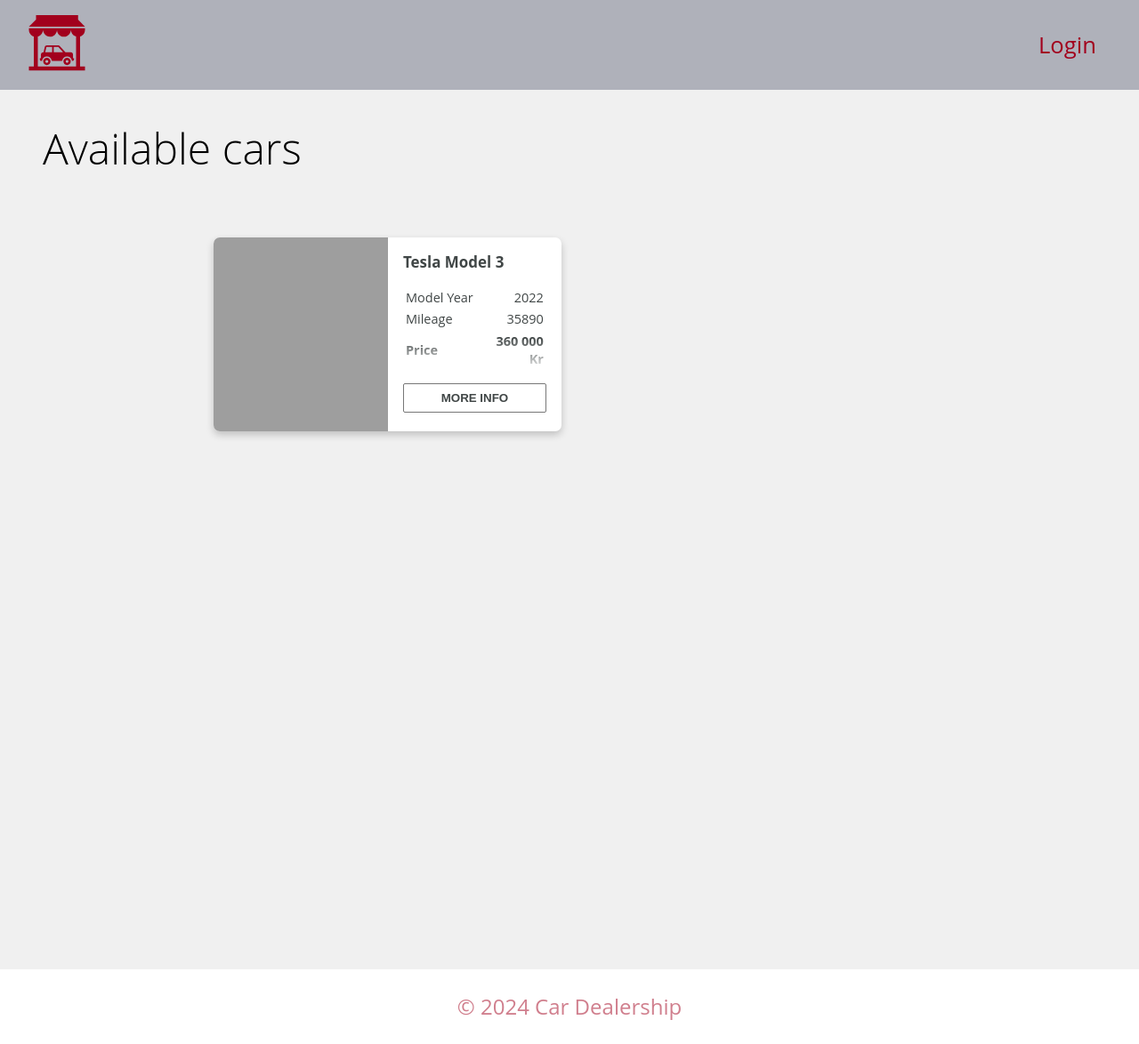
After one commit to Cyber-pgp/virtual-car-dealership, a Django app: template templates/cars.html in a window 1280 px wide. The commit adds this page. Shown: the whole page at 89% size. Run offline with Django 5.2, Linux system fonts and the light colour scheme; the template is opened without the code that fills it, so the values that code supplies are empty; grey boxes are pictures that could not be loaded.

Commit message:
Add car listings page

```diff
--- a/static/css/styles.css
+++ b/static/css/styles.css
@@ -5,12 +5,17 @@
 }
 
 body {
-    font-family: Arial, sans-serif;
     min-height: 100vh;
-    margin: 0;
     display: flex;
     flex-direction: column;
-    background-color: #fcfcfc;
+    margin: 0;
+    width: 100vw;
+    overflow-x: hidden;
+    background-color: #f0f0f0;
+    font-family: "Open Sans", sans-serif;
+    font-size: 14.5px;
+    line-height: 1.4em;
+    color: #404646;
 }
 
 header {
@@ -19,7 +24,7 @@ header {
 
 main {
     flex: 1;
-    color: #a4a4a4;
+    margin: 40px;
 }
 
 .nav {
@@ -76,11 +81,24 @@ h1 {
     font-size: 5rem;
 }
 
+h2 {
+    color: #000;
+    margin-bottom: 1rem;
+    line-height: 1.1;
+    font-size: 3rem;
+    font-weight: lighter;
+}
+
 .hero__tagline {
     font-size: 2rem;
     color: #b9c3cf;
     letter-spacing: 1px;
     animation-range: 2rem 0 5rem;
+    line-height: normal;
+}
+
+.page_title {
+    margin-left: 3rem;
 }
 
 .hero__image {
@@ -98,7 +116,7 @@ h1 {
     font-size: 1.8rem;
     font-weight: 600;
     margin: 1rem 0;
-    padding: 2rem 3rem;
+    padding: 1.5rem 3rem;
     text-align: center;
     text-transform: uppercase;
     white-space: nowrap;
@@ -113,6 +131,15 @@ h1 {
     background: #B10020;
 }
 
+.btn--secondary {
+    background: #000;
+    color: #fff;
+}
+
+.btn--secondary:hover {
+    background: #B10020;
+}
+
 .btn-block {
     width: 100%;
     display: inline-block;
@@ -120,7 +147,6 @@ h1 {
 
 .btn--outline {
     background: #fff;
-    /* color: var(--color-headings); */
     color: #000;
     border: 2px solid #000
 }
@@ -130,7 +156,7 @@ h1 {
     color: #fff;
 }
 
-@media (max-width: 768px) {
+@media screen and (min-width: 768px) {
     .hero {
         padding-top: 0;
     }
@@ -143,11 +169,6 @@ h1 {
     .grid--1x2 {
         grid-template-columns: repeat(2, 1fr);
     }
-
-    /* nav ul li {
-        display: block;
-        margin: 0.5rem 0;
-    } */
 }
 
 @media screen and (min-width: 1024px) {
@@ -167,7 +188,7 @@ h1 {
 form.search input[type=text] {
     padding: 1rem;
     font-size: 1.5rem;
-    border: 1px solid grey;
+    border: none;
     border-radius: 40px 0px 0px 40px;
     float: left;
     min-width: 400px;
@@ -177,11 +198,11 @@ form.search input[type=text] {
 form.search button {
     background: #A2001D;
     border-radius: 0px 40px 40px 0px;
-    border: 0;
+    border: none;
     color: white;
     cursor: pointer;
     float: left;
-    font-size: 1.6rem;
+    font-size: 1.5rem;
     font-weight: 600;
     padding: 1rem 3rem;
     text-align: center;
@@ -200,24 +221,120 @@ form.search::after {
     display: table;
 }
 
-/* header, footer {
-    background-color: #333;
-    color: #fff;
-    text-align: center;
-    padding: 1rem;
+.container {
+    min-height: 100vh;
+    width: 100%;
+    margin: auto;
+    padding: 1.2em;
+    display: grid;
+    justify-content: center;
+    align-content: start;
+    grid-gap: 1.2em;
+    grid-template: auto/repeat(auto-fill, minmax(27em, 27em));
 }
 
-nav ul {
-    list-style: none;
+.card {
+    margin: 0;
+    height: 15em;
+    display: flex;
+    background-color: white;
+    box-shadow: 0 4px 8px 0 rgba(0, 0, 0, 0.2);
+    overflow: hidden;
+    transition: 0.3s;
+    border-radius: 7px;
+}
+
+.card:hover {
+    box-shadow: 0 8px 16px 0 rgba(0, 0, 0, 0.2);
+}
+
+.card img {
+    height: 100%;
+    width: 50%;
+    max-width: 50%;
+    -o-object-fit: cover;
+    object-fit: cover;
+    flex: 1 1 auto;
+}
+
+.card-body {
+    width: 12em;
+    max-height: 100%;
+    flex: 1 1 auto;
+    display: flex;
+    flex-flow: column nowrap;
+    justify-content: flex-start;
+    padding: 1.2em;
+    padding-bottom: 0.3em;
+}
+
+.card-body button {
+    min-width: 8.3em;
+    flex: none;
+    /* align-self: flex-start; */
+    margin-top: auto;
+    padding: 0.6em 1.2em;
+    font-size: 0.92em;
+    color: #404646;
+    background: none;
+    border: 0.5px solid #777;
+    border-radius: 2px;
+}
+
+.card-body button:hover {
+    border-color: #d099a0;
+    color: white;
+}
+
+.card-text {
+    position: relative;
+    flex: 1;
+    overflow: hidden;
+    text-overflow: ellipsis;
+    margin: 0 0 0.8em 0;
     padding: 0;
 }
 
-nav ul li {
-    display: inline;
-    margin: 0 1rem;
+.card-text h3,
+.card-text p {
+    margin-top: 0;
 }
 
-nav ul li a {
-    color: #fff;
-    text-decoration: none;
-} */
+.card-text:after {
+    position: absolute;
+    bottom: 0;
+    content: "";
+    width: 100%;
+    height: 2.8em;
+    background: linear-gradient(rgba(255, 255, 255, 0), white);
+}
+
+@media (max-width: 570px) {
+    .container {
+        grid-template: auto/1fr;
+        padding: 1.0666666667em;
+    }
+
+    .card {
+        flex: 1 1 auto;
+        display: flex;
+        background-color: white;
+        box-shadow: 1px 3px 3px rgba(0, 10, 20, 0.06);
+    }
+
+    .card img {
+        max-width: 45%;
+    }
+}
+
+table td {
+    width: 7em;
+}
+
+table td:nth-child(2) {
+    text-align: end;
+}
+
+.price {
+    font-weight: bold;
+}
--- /dev/null
+++ b/templates/cars.html
@@ -0,0 +1,57 @@
+<!DOCTYPE html>
+<html lang="en">
+
+<head>
+    <meta charset="UTF-8">
+    <meta name="viewport" content="width=device-width, initial-scale=1.0">
+    <title>Cars</title>
+    <link rel="stylesheet" href="styles.css">
+</head>
+
+<body>
+    <header>
+        <nav class="nav">
+            <a class="logo" href="/"><img src="images/logo.svg" alt=""></a>
+            <p class="nav__item"><a href="#">Login</a></p>
+        </nav>
+    </header>
+
+    <section class="page_title">
+        <h2>Available cars</h2>
+    </section>
+
+    <main>
+        <div class="container">
+            <div class="card">
+                <img src="images/car_image.png" alt="">
+                <div class="card-body">
+                    <div class="card-text">
+                        <h3>Tesla Model 3</h3>
+                        <table>
+                            <tr>
+                                <td>Model Year</td>
+                                <td>2022</td>
+                            </tr>
+                            <tr>
+                                <td>Mileage</td>
+                                <td>35890</td>
+                            </tr>
+                            <tr class="price">
+                                <td>Price</td>
+                                <td>360 000 Kr</td>
+                            </tr>
+                        </table>
+                    </div>
+                    <button class="btn btn--secondary">More info</button>
+                </div>
+            </div>
+        </div>
+    </main>
+
+    <footer class="footer">
+        <div class="footer__section">&copy 2024 Car Dealership</div>
+    </footer>
+
+</body>
+
+</html>
```
